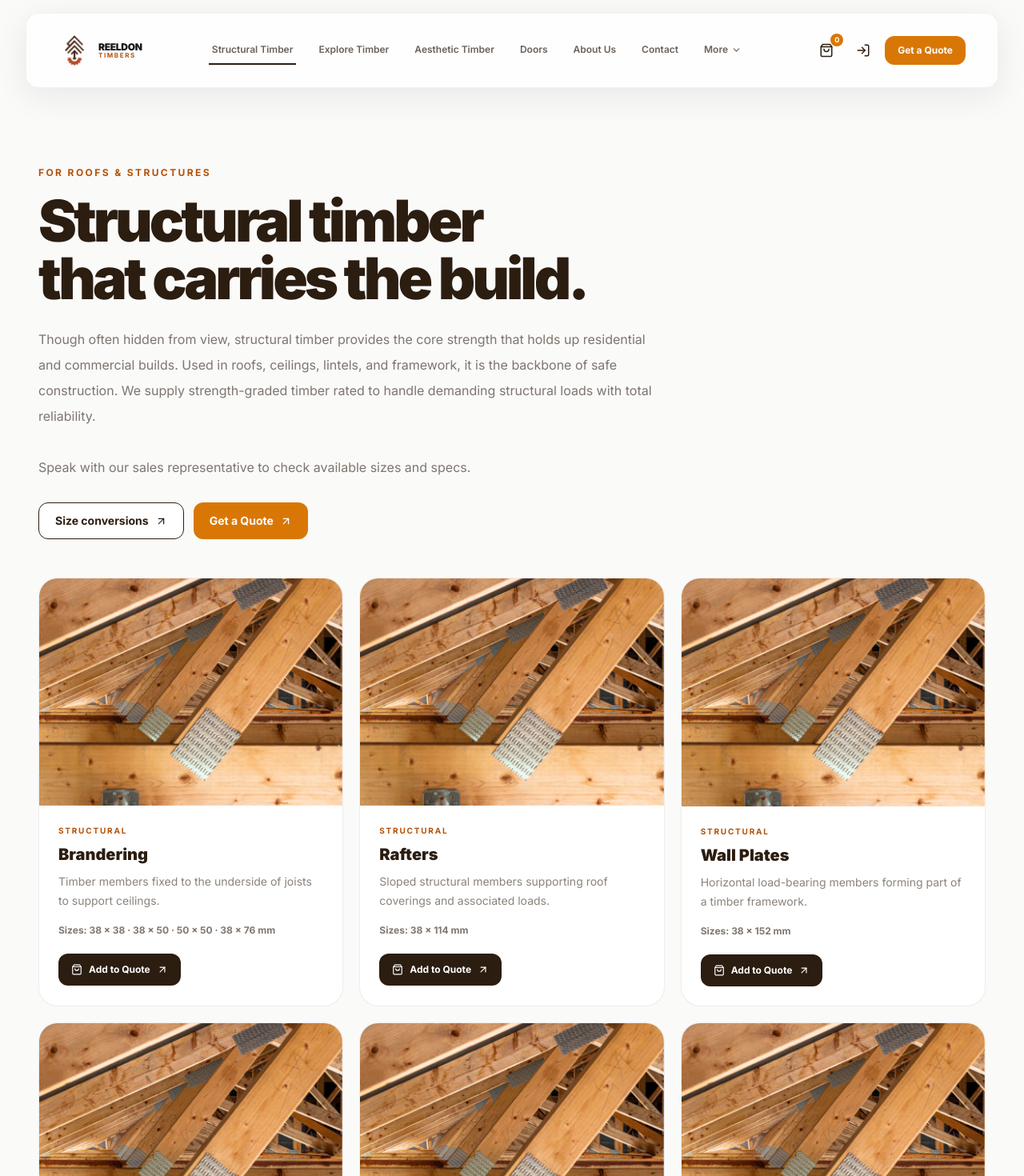
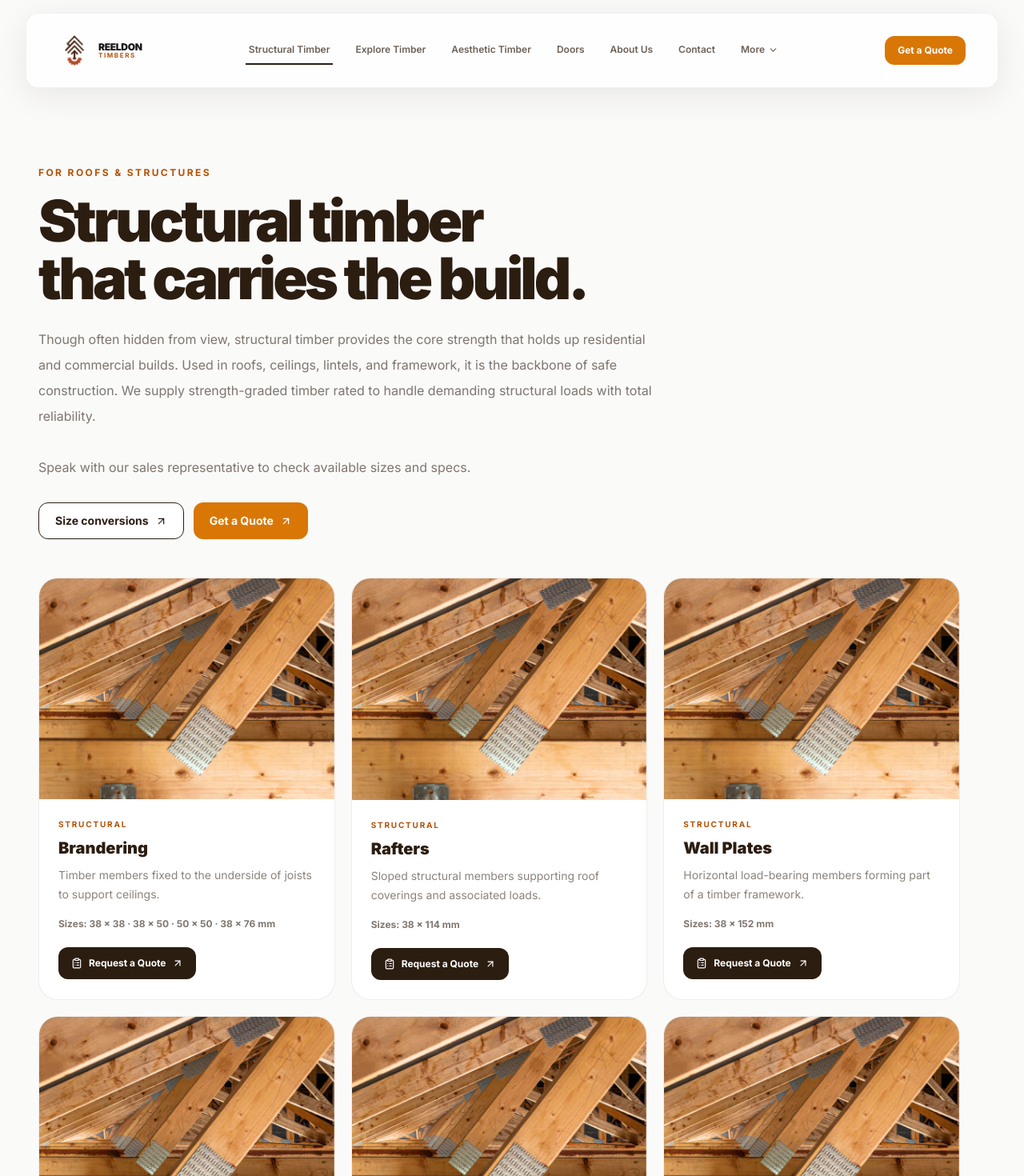
Before and after one commit to deano-98/Reeldon_web_app, a Next.js app: page /structural-timber in a window 1280 px wide. Shown: the top 1470 px of the page at 80% size. Built offline with nearby package versions, Linux system fonts and the light colour scheme.

Commit message:
changed product tab size and styling.

```diff
--- a/components/home/FeaturedProducts.tsx
+++ b/components/home/FeaturedProducts.tsx
@@ -24,7 +24,7 @@ export function FeaturedProducts() {
             Explore all timber <ArrowUpRight size={16} />
           </Link>
         </div>
-        <div className="mt-14 grid gap-5 md:grid-cols-2">
+        <div className="mt-14 grid max-w-6xl gap-5 md:grid-cols-2 lg:grid-cols-4">
           {products
             .filter((p) =>
               ["brandering", "mouldings", "doors", "decking"].includes(p.id),
@@ -32,7 +32,7 @@ export function FeaturedProducts() {
             .map((product) => (
               <article
                 key={product.id}
-                className="group overflow-hidden rounded-3xl border border-[#2C1D11]/8 bg-white"
+                className="group flex h-full flex-col overflow-hidden rounded-3xl border border-[#2C1D11]/8 bg-white"
               >
                 <div className="relative aspect-4/3 bg-[#F5F5F4]">
                   <Image
@@ -43,19 +43,19 @@ export function FeaturedProducts() {
                     className="object-cover transition duration-700 group-hover:scale-105"
                   />
                 </div>
-                <div className="p-6 sm:p-7">
+                <div className="flex h-full flex-col p-5">
                   <p className="text-[10px] font-bold uppercase tracking-[.18em] text-[#B45309]">
                     {product.category}
                   </p>
-                  <h3 className="mt-2 text-2xl font-bold">{product.name}</h3>
+                  <h3 className="mt-2 text-xl font-bold">{product.name}</h3>
                   <p className="mt-2 text-sm leading-6 text-[#2C1D11]/55">
                     {product.description}
                   </p>
                   <Link
                     href={`/get-a-quote?product=${encodeURIComponent(product.name)}`}
-                    className="mt-6 inline-flex items-center gap-2 rounded-xl bg-[#2C1D11] px-4 py-3 text-xs font-bold text-white"
+                    className="mt-auto inline-flex items-center gap-2 pt-6 text-xs font-bold text-[#B45309]"
                   >
-                    Add to Quote <ArrowUpRight size={14} />
+                    Request a Quote <ArrowUpRight size={14} />
                   </Link>
                 </div>
               </article>
--- a/components/layout/Navbar.tsx
+++ b/components/layout/Navbar.tsx
@@ -2,7 +2,7 @@
 import { useEffect, useRef, useState } from "react";
 import Link from "next/link";
 import { usePathname } from "next/navigation";
-import { ChevronDown, LogIn, Menu, ShoppingBag, X } from "lucide-react";
+import { ChevronDown, Menu, X } from "lucide-react";
 import { primaryNav, utilityNav } from "@/lib/constants";
 import Image from "next/image";
 
@@ -105,23 +105,6 @@ export function Navbar() {
             <div className="hidden items-center gap-2 lg:flex">
               <Link
                 href="/get-a-quote"
-                aria-label="Quote basket"
-                className="relative rounded-xl p-2.5"
-              >
-                <ShoppingBag size={18} />
-                <span className="absolute -right-0.5 -top-0.5 flex h-4 min-w-4 items-center justify-center rounded-full bg-[#D97706] px-1 text-[9px] font-bold text-white">
-                  0
-                </span>
-              </Link>
-              <Link
-                href="/login"
-                aria-label="Login"
-                className="rounded-xl p-2.5"
-              >
-                <LogIn size={18} />
-              </Link>
-              <Link
-                href="/get-a-quote"
                 className="rounded-xl bg-[#D97706] px-4 py-2.5 text-xs font-bold text-white hover:bg-[#B45309]"
               >
                 Get a Quote
@@ -151,18 +134,11 @@ export function Navbar() {
               ))}
               <div className="flex gap-2 pt-4">
                 <Link
-                  href="/login"
-                  onClick={() => setOpen(false)}
-                  className="flex flex-1 items-center justify-center gap-2 rounded-xl border py-3 text-sm font-semibold"
-                >
-                  <LogIn size={16} /> Login
-                </Link>
-                <Link
                   href="/get-a-quote"
                   onClick={() => setOpen(false)}
-                  className="flex flex-1 items-center justify-center gap-2 rounded-xl bg-[#D97706] py-3 text-sm font-semibold text-white"
+                  className="flex w-full items-center justify-center rounded-xl bg-[#D97706] py-3 text-sm font-semibold text-white"
                 >
-                  <ShoppingBag size={16} /> Get a Quote
+                  Get a Quote
                 </Link>
               </div>
             </div>
--- a/components/products/ProductCard.tsx
+++ b/components/products/ProductCard.tsx
@@ -1,6 +1,6 @@
 import Image from "next/image";
 import Link from "next/link";
-import { ArrowUpRight, ShoppingBag } from "lucide-react";
+import { ArrowUpRight, ClipboardList } from "lucide-react";
 import type { Product } from "@/types";
 export function ProductCard({ product }: { product: Product }) {
   return (
@@ -31,7 +31,7 @@ export function ProductCard({ product }: { product: Product }) {
           href={`/get-a-quote?product=${encodeURIComponent(product.name)}`}
           className="mt-5 inline-flex items-center gap-2 rounded-xl bg-[#2C1D11] px-4 py-3 text-xs font-bold text-white"
         >
-          <ShoppingBag size={14} /> Add to Quote <ArrowUpRight size={14} />
+          <ClipboardList size={14} /> Request a Quote <ArrowUpRight size={14} />
         </Link>
       </div>
     </article>
--- a/components/products/ProductGrid.tsx
+++ b/components/products/ProductGrid.tsx
@@ -13,7 +13,7 @@ export function ProductGrid({
         : true,
   );
   return (
-    <div className="mt-12 grid gap-5 md:grid-cols-2 lg:grid-cols-3">
+    <div className="mt-12 grid max-w-6xl gap-5 md:grid-cols-2 lg:grid-cols-3">
       {list.map((p) => (
         <ProductCard key={p.id} product={p} />
       ))}
--- a/components/quote/QuoteSummary.tsx
+++ b/components/quote/QuoteSummary.tsx
@@ -1,5 +1,5 @@
 import Link from "next/link";
-import { ArrowLeft, ShoppingBag } from "lucide-react";
+import { ArrowLeft, ClipboardList } from "lucide-react";
 export function QuoteSummary({ product }: { product?: string }) {
   return product ? (
     <div className="rounded-3xl bg-[#2C1D11] p-6 text-white">
@@ -14,7 +14,7 @@ export function QuoteSummary({ product }: { product?: string }) {
   ) : (
     <div className="rounded-3xl border border-[#2C1D11]/8 bg-[#F5F5F4] p-6">
       <div className="flex items-center gap-3">
-        <ShoppingBag size={18} className="text-[#D97706]" />
+        <ClipboardList size={18} className="text-[#D97706]" />
         <p className="text-sm font-bold">No product pre-selected</p>
       </div>
       <p className="mt-2 text-sm leading-6 text-[#2C1D11]/55">
```
